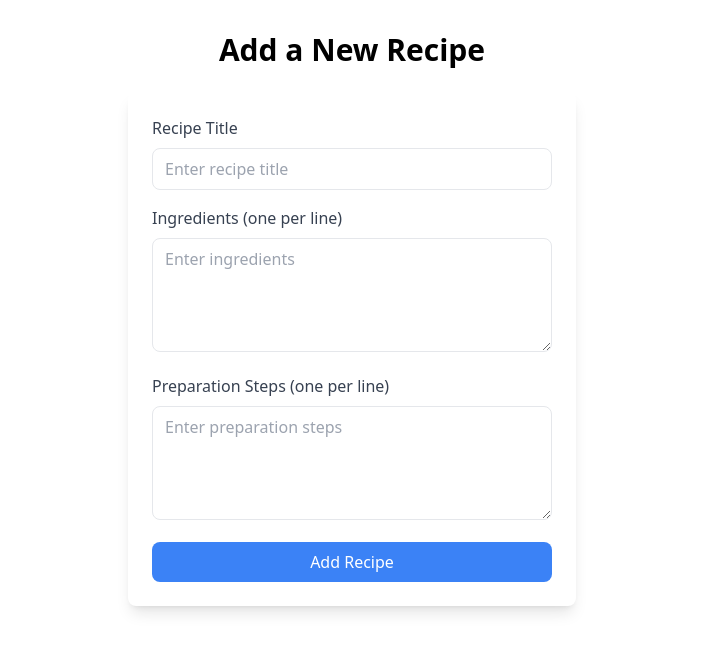
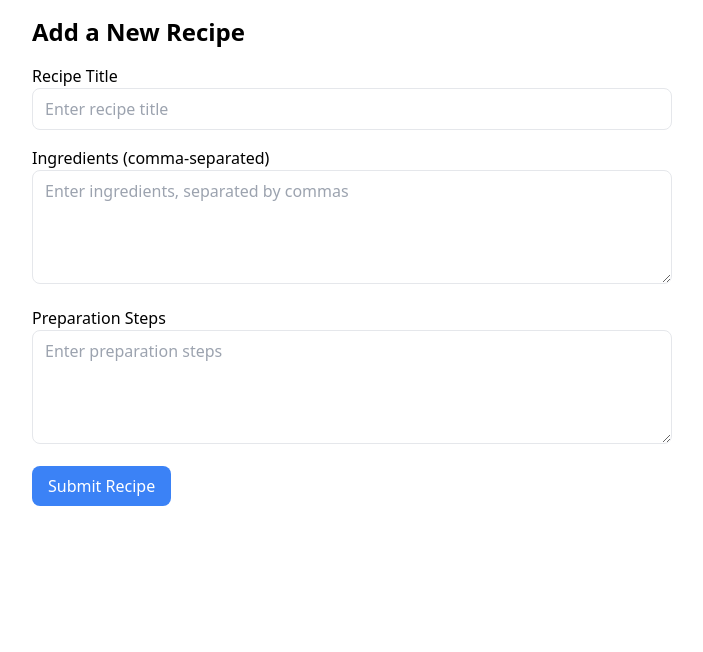
Before and after one commit to KiriManii/alx-fe-reactjs, a React (Vite) app in the folder recipe-sharing-platform/: page /add-recipe in a window 1280 px wide. Shown: the top 652 px of the page, without its empty margins (288-991 px from the left). Built offline with nearby package versions, Linux system fonts and the light colour scheme.

Commit message:
Added form validation and error handling to AddRecipeForm

```diff
--- a/recipe-sharing-platform/src/components/AddRecipeForm.jsx
+++ b/recipe-sharing-platform/src/components/AddRecipeForm.jsx
@@ -1,51 +1,56 @@
-import React, { useState } from "react";
+import React, { useState } from 'react';
 
-function AddRecipeForm() {
-  const [title, setTitle] = useState("");
-  const [ingredients, setIngredients] = useState("");
-  const [instructions, setInstructions] = useState("");
-  const [error, setError] = useState("");
+const AddRecipeForm = () => {
+  const [title, setTitle] = useState('');
+  const [ingredients, setIngredients] = useState('');
+  const [instructions, setInstructions] = useState('');
+  const [errors, setErrors] = useState({}); // Track errors
+
+  // Validation function
+  const validate = () => {
+    const newErrors = {};
+
+    if (!title.trim()) {
+      newErrors.title = 'Title is required.';
+    }
+
+    if (!ingredients.trim()) {
+      newErrors.ingredients = 'Ingredients are required.';
+    } else if (ingredients.split(',').length < 2) {
+      newErrors.ingredients = 'Please list at least two ingredients.';
+    }
+
+    if (!instructions.trim()) {
+      newErrors.instructions = 'Instructions are required.';
+    }
+
+    return newErrors;
+  };
 
   const handleSubmit = (e) => {
     e.preventDefault();
 
-    // Validation logic
-    if (!title || !ingredients || !instructions) {
-      setError("All fields are required.");
+    const validationErrors = validate();
+    if (Object.keys(validationErrors).length > 0) {
+      setErrors(validationErrors); // Update errors state
       return;
     }
 
-    if (ingredients.split("\n").length < 2) {
-      setError("Please include at least two ingredients.");
-      return;
-    }
-
-    setError(""); // Clear errors if validation passes
-    console.log("New Recipe:", {
-      title,
-      ingredients: ingredients.split("\n"),
-      instructions: instructions.split("\n"),
-    });
-
-    // Reset form fields
-    setTitle("");
-    setIngredients("");
-    setInstructions("");
+    // If no errors, process form submission
+    console.log({ title, ingredients, instructions });
+    alert('Recipe submitted successfully!');
+    setTitle('');
+    setIngredients('');
+    setInstructions('');
+    setErrors({}); // Clear errors after successful submission
   };
 
   return (
-    <div className="container mx-auto px-4 py-8">
-      <h1 className="text-3xl font-bold mb-6 text-center">Add a New Recipe</h1>
-      {error && <p className="text-red-500 mb-4">{error}</p>}
-      <form
-        onSubmit={handleSubmit}
-        className="bg-white shadow-lg rounded-lg p-6 max-w-md mx-auto"
-      >
-        <div className="mb-4">
-          <label
-            htmlFor="title"
-            className="block text-gray-700 font-medium mb-2"
-          >
+    <div className="max-w-2xl mx-auto p-4">
+      <h2 className="text-2xl font-bold mb-4">Add a New Recipe</h2>
+      <form onSubmit={handleSubmit} className="space-y-4">
+        <div>
+          <label htmlFor="title" className="block font-medium">
             Recipe Title
           </label>
           <input
@@ -53,54 +58,58 @@ function AddRecipeForm() {
             id="title"
             value={title}
             onChange={(e) => setTitle(e.target.value)}
-            className="w-full px-3 py-2 border rounded-lg focus:outline-none focus:ring-2 focus:ring-blue-500"
+            className={`w-full px-3 py-2 border rounded-lg focus:outline-none focus:ring-2 ${
+              errors.title ? 'border-red-500' : 'focus:ring-blue-500'
+            }`}
             placeholder="Enter recipe title"
           />
+          {errors.title && <p className="text-red-500 text-sm">{errors.title}</p>}
         </div>
-
-        <div className="mb-4">
-          <label
-            htmlFor="ingredients"
-            className="block text-gray-700 font-medium mb-2"
-          >
-            Ingredients (one per line)
+        <div>
+          <label htmlFor="ingredients" className="block font-medium">
+            Ingredients (comma-separated)
           </label>
           <textarea
             id="ingredients"
             value={ingredients}
             onChange={(e) => setIngredients(e.target.value)}
-            className="w-full px-3 py-2 border rounded-lg focus:outline-none focus:ring-2 focus:ring-blue-500"
+            className={`w-full px-3 py-2 border rounded-lg focus:outline-none focus:ring-2 ${
+              errors.ingredients ? 'border-red-500' : 'focus:ring-blue-500'
+            }`}
             rows="4"
-            placeholder="Enter ingredients"
+            placeholder="Enter ingredients, separated by commas"
           ></textarea>
+          {errors.ingredients && (
+            <p className="text-red-500 text-sm">{errors.ingredients}</p>
+          )}
         </div>
-
-        <div className="mb-4">
-          <label
-            htmlFor="instructions"
-            className="block text-gray-700 font-medium mb-2"
-          >
-            Preparation Steps (one per line)
+        <div>
+          <label htmlFor="instructions" className="block font-medium">
+            Preparation Steps
           </label>
           <textarea
             id="instructions"
             value={instructions}
             onChange={(e) => setInstructions(e.target.value)}
-            className="w-full px-3 py-2 border rounded-lg focus:outline-none focus:ring-2 focus:ring-blue-500"
+            className={`w-full px-3 py-2 border rounded-lg focus:outline-none focus:ring-2 ${
+              errors.instructions ? 'border-red-500' : 'focus:ring-blue-500'
+            }`}
             rows="4"
             placeholder="Enter preparation steps"
           ></textarea>
+          {errors.instructions && (
+            <p className="text-red-500 text-sm">{errors.instructions}</p>
+          )}
         </div>
-
         <button
           type="submit"
-          className="w-full bg-blue-500 text-white py-2 px-4 rounded-lg hover:bg-blue-600 focus:outline-none focus:ring-2 focus:ring-blue-500"
+          className="bg-blue-500 text-white px-4 py-2 rounded-lg hover:bg-blue-600 focus:outline-none focus:ring-2 focus:ring-blue-500"
         >
-          Add Recipe
+          Submit Recipe
         </button>
       </form>
     </div>
   );
-}
+};
 
 export default AddRecipeForm;
```
